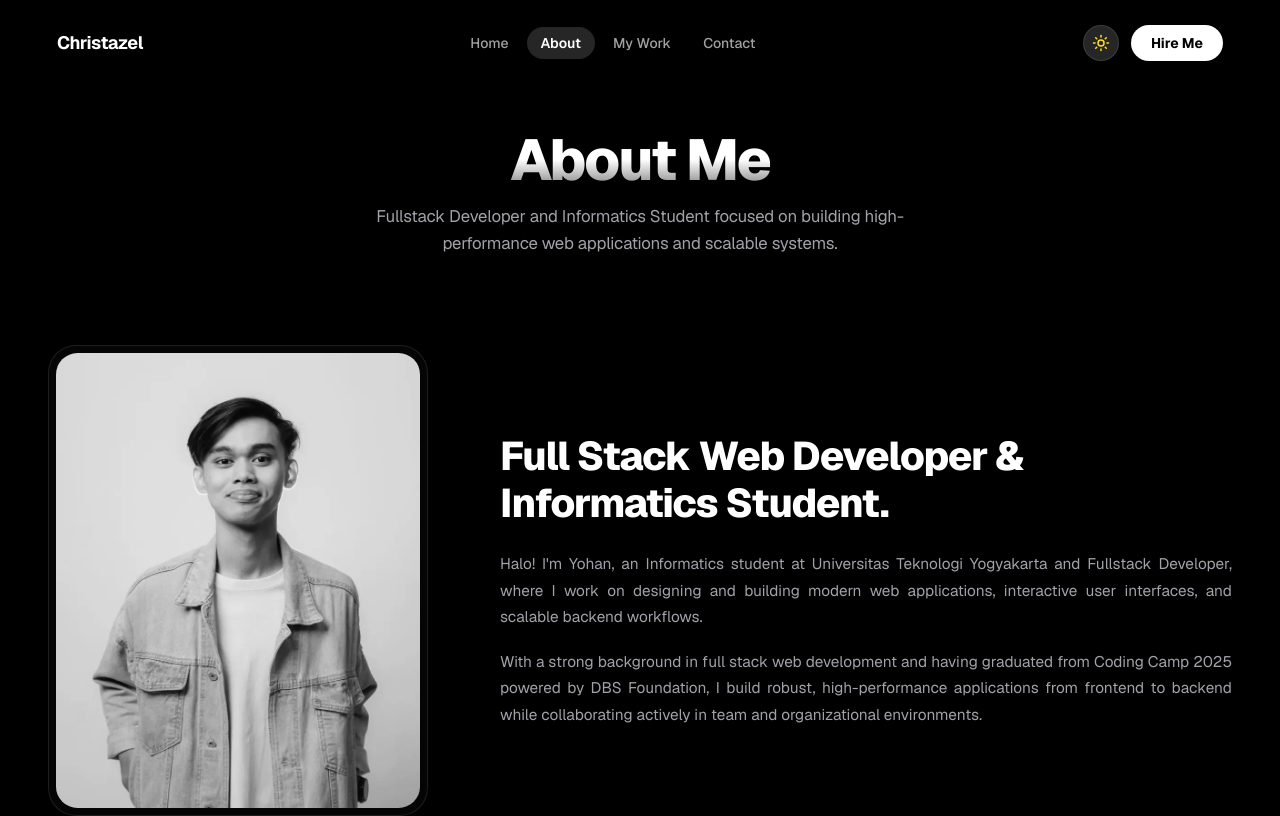
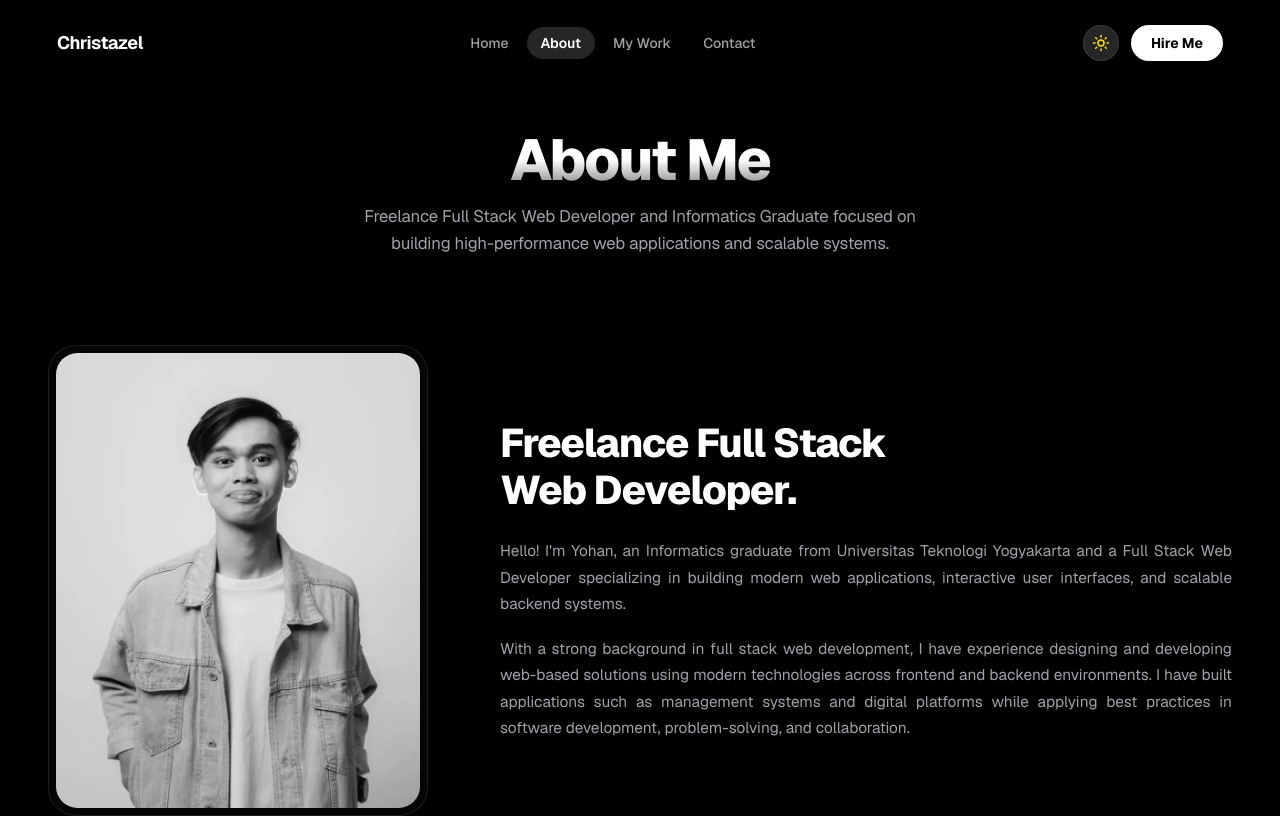
Before and after one commit to Christazel/portfolio, a Next.js app: page /about in a window 1280 px wide. Shown: the top 816 px of the page. Built offline with nearby package versions, Linux system fonts and the light colour scheme.

Commit message:
feat(about): update self-introduction text and metadata to Freelance Full Stack Web Developer

```diff
--- a/app/about/page.tsx
+++ b/app/about/page.tsx
@@ -7,7 +7,7 @@ import Footer from "@/components/sections/Footer";
 export const metadata: Metadata = {
   title: "About",
   description:
-    "Learn about Yohan Christazel Jeffry — an Informatics student and Fullstack Developer from Yogyakarta, Indonesia.",
+    "Learn about Yohan Christazel Jeffry — a Freelance Full Stack Web Developer and Informatics graduate from Yogyakarta, Indonesia.",
 };
 
 export default function AboutPage() {
--- a/components/sections/AboutSection.tsx
+++ b/components/sections/AboutSection.tsx
@@ -8,7 +8,7 @@ export default function AboutSection() {
         <div className="about-new-header text-center flex flex-col items-center justify-center mx-auto max-w-2xl mb-8">
           <h2 className="about-new-heading text-center">About Me</h2>
           <p className="about-new-subheading text-center max-w-xl mx-auto">
-            Fullstack Developer and Informatics Student focused on building high-performance web applications and scalable systems.
+            Freelance Full Stack Web Developer and Informatics Graduate focused on building high-performance web applications and scalable systems.
           </p>
         </div>
 
@@ -32,16 +32,16 @@ export default function AboutSection() {
           {/* Description */}
           <div className="about-new-desc">
             <h3 className="about-new-title">
-              Full Stack Web Developer &amp;
+              Freelance Full Stack
               <br />
-              Informatics Student.
+              Web Developer.
             </h3>
             <div className="about-new-body-paragraphs">
               <p>
-                Halo! I&apos;m Yohan, an Informatics student at Universitas Teknologi Yogyakarta and Fullstack Developer, where I work on designing and building modern web applications, interactive user interfaces, and scalable backend workflows.
+                Hello! I&apos;m Yohan, an Informatics graduate from Universitas Teknologi Yogyakarta and a Full Stack Web Developer specializing in building modern web applications, interactive user interfaces, and scalable backend systems.
               </p>
               <p>
-                With a strong background in full stack web development and having graduated from Coding Camp 2025 powered by DBS Foundation, I build robust, high-performance applications from frontend to backend while collaborating actively in team and organizational environments.
+                With a strong background in full stack web development, I have experience designing and developing web-based solutions using modern technologies across frontend and backend environments. I have built applications such as management systems and digital platforms while applying best practices in software development, problem-solving, and collaboration.
               </p>
             </div>
           </div>
```
